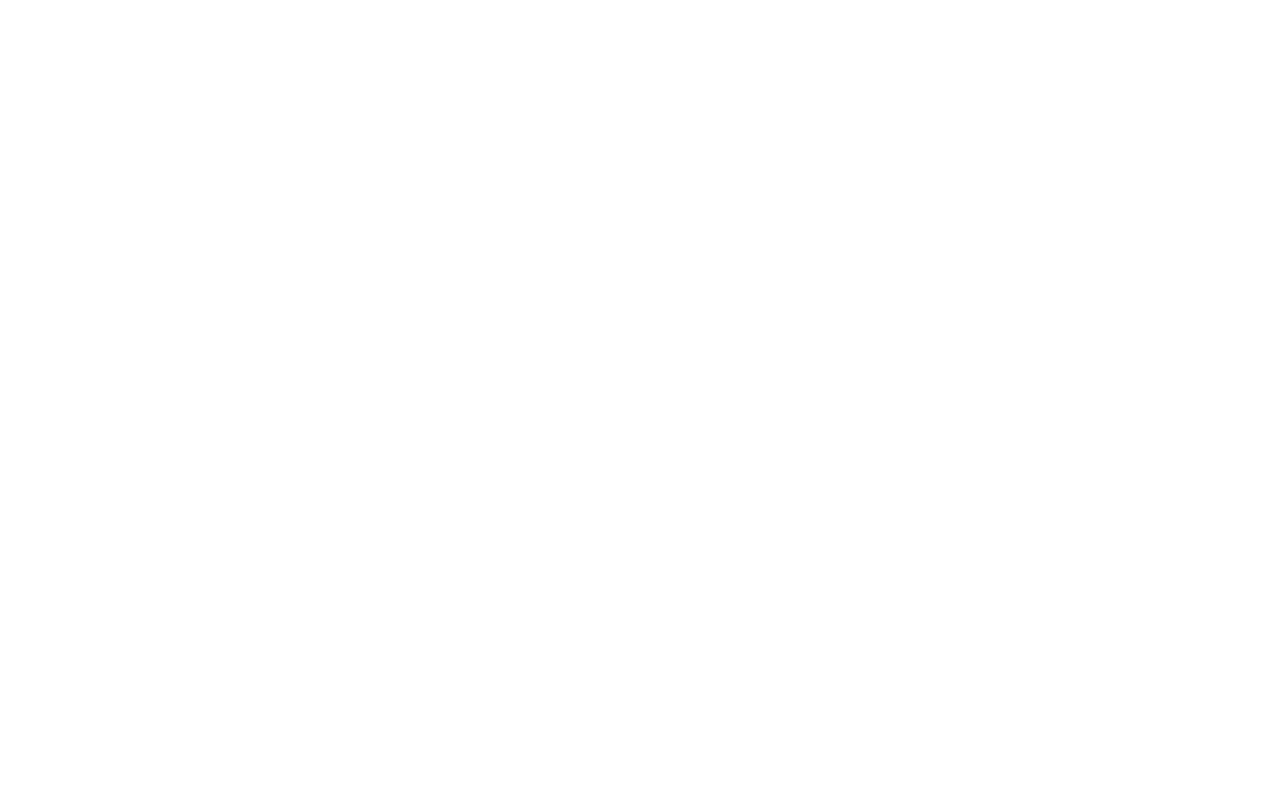
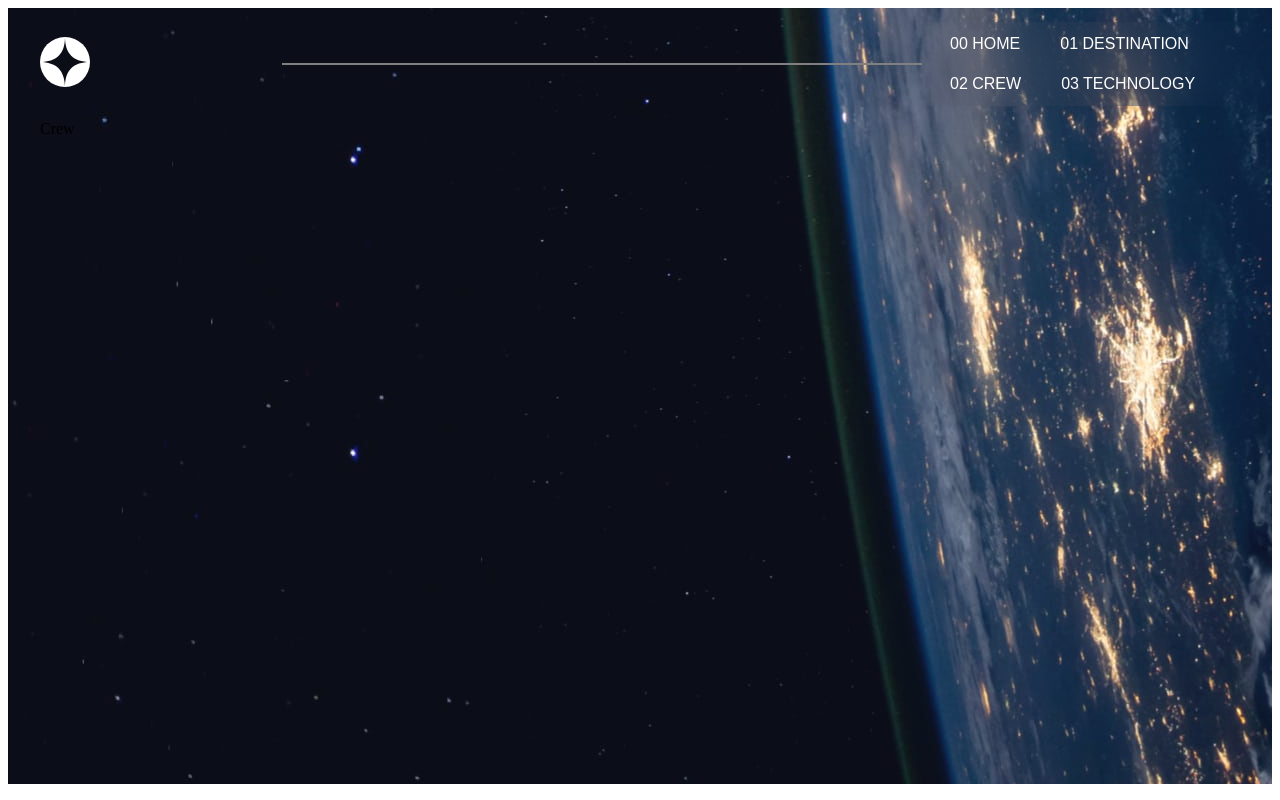
Before and after one commit to hllanos5/m4-pc3, a React (Vite) app in the folder practica/: page /crew in a window 1280 px wide. Before the commit this address had no page. Built offline with nearby package versions, Linux system fonts and the light colour scheme; a web font is replaced by a local one.

Commit message:
se agrega todas las paginas con ruteo

```diff
--- a/practica/src/App.jsx
+++ b/practica/src/App.jsx
@@ -1,11 +1,17 @@
 import { useState } from 'react'
 import { Route, Routes } from 'react-router-dom';
-import Inicio from './pages/Inicio';
+import Home from './pages/Home';
+import Crew from './pages/Crew';
+import Destination from './pages/Destination';
+import Technology from './pages/Technology';
 
 function App() {
   return (
     <Routes>
-      <Route path='/' element={<Inicio />} />
+      <Route path='/' element={<Home />} />
+      <Route path='/destination' element={<Destination />} />
+      <Route path='/crew' element={<Crew />} />
+      <Route path='/technology' element={<Technology />} />
     </Routes>
   )
 }
--- a/practica/src/components/NavBar.jsx
+++ b/practica/src/components/NavBar.jsx
@@ -6,16 +6,20 @@
 
     const items = [
         {
-            label: '00 HOME'
+            label: '00 HOME',
+            url: '/'
         },
         {
-            label: '01 DESTINATION'
+            label: '01 DESTINATION',
+            url: '/destination'
         },
         {
             label: '02 CREW',
+            url: '/crew'
         },
         {
             label: '03 TECHNOLOGY',
+            url: '/technology'
         }
     ];
 
--- /dev/null
+++ b/practica/src/pages/Crew.jsx
@@ -0,0 +1,13 @@
+import React from 'react'
+import NavBar from '../components/NavBar'
+
+export default function Crew() {
+  return (
+    <main>
+        <NavBar/>
+        <div>
+          Crew
+        </div>
+    </main>
+  )
+}
--- a/practica/src/pages/Inicio.jsx
+++ b/practica/src/pages/Destination.jsx
@@ -1,10 +1,13 @@
 import React from 'react'
 import NavBar from '../components/NavBar'
 
-export default function Inicio() {
+export default function Destination() {
   return (
     <main>
         <NavBar/>
+        <div>
+          Destination
+        </div>
     </main>
   )
 }
--- /dev/null
+++ b/practica/src/pages/Home.jsx
@@ -0,0 +1,13 @@
+import React from 'react'
+import NavBar from '../components/NavBar'
+
+export default function Home() {
+  return (
+    <main>
+        <NavBar/>
+        <div>
+          Home
+        </div>
+    </main>
+  )
+}
--- /dev/null
+++ b/practica/src/pages/Technology.jsx
@@ -0,0 +1,13 @@
+import React from 'react'
+import NavBar from '../components/NavBar'
+
+export default function Technology() {
+  return (
+    <main>
+        <NavBar/>
+        <div>
+          Technology
+        </div>
+    </main>
+  )
+}
```
